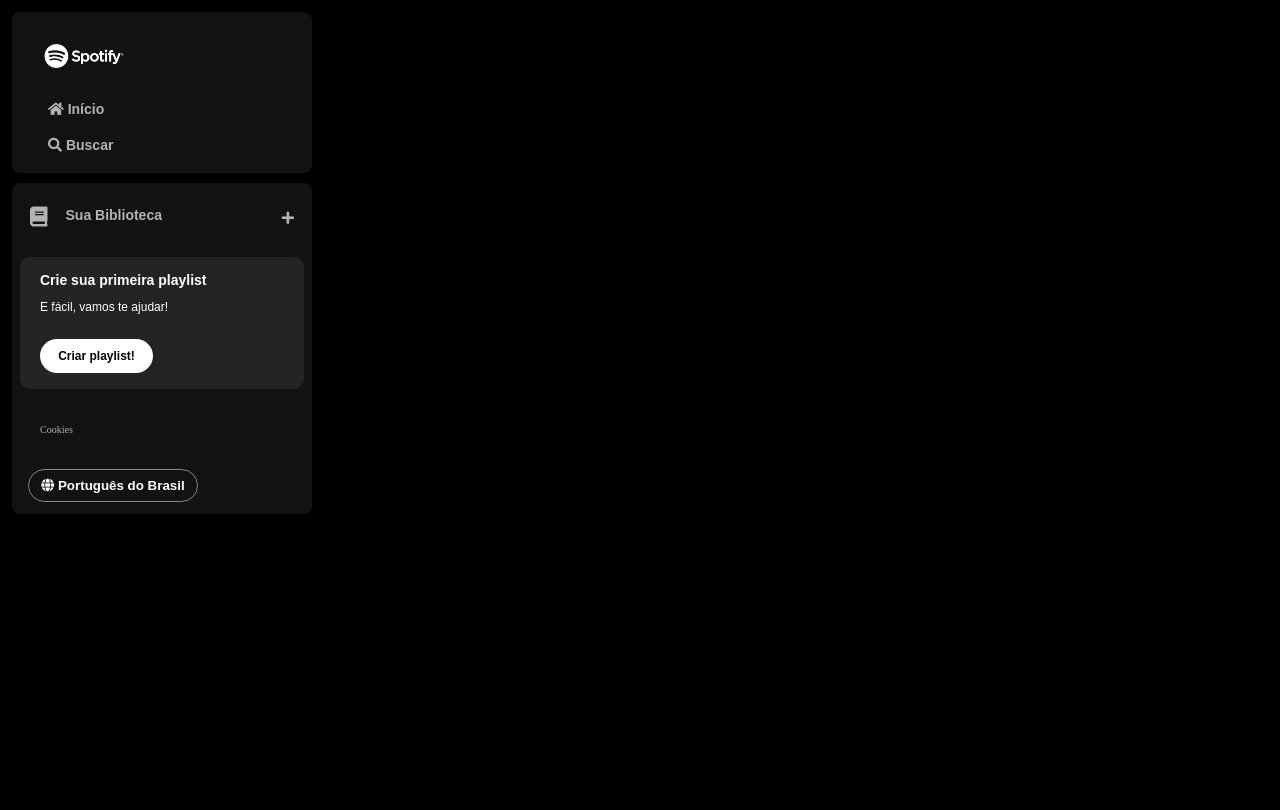
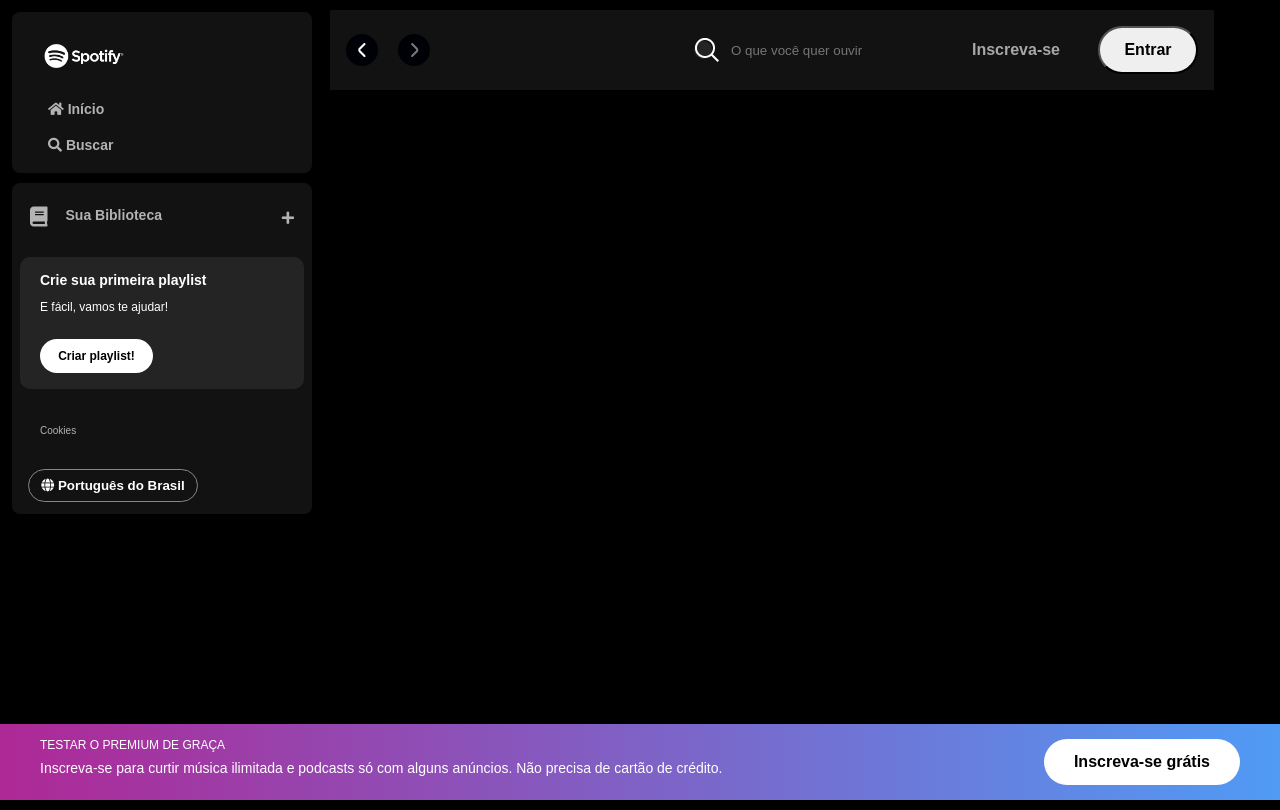
Before and after one commit to joaofilipepedatella/spotify-alura, a plain HTML site: page index.html in a window 1280 px wide. Drawn offline with Linux system fonts and the light colour scheme.

Commit message:
Separação do CSS em partes para facilitação de busca, criação do footer e do header

```diff
--- a/index.html
+++ b/index.html
@@ -11,10 +11,16 @@
       type="image/x-icon"
     />
     <!-- Reset CSS -->
-    <link rel="stylesheet" href="reset.css" />
+    <link rel="stylesheet" href="src/styles/reset.css" />
 
-    <!-- CSS -->
-    <link rel="stylesheet" href="styles.css" />
+    <!-- Vars CSS -->
+    <link rel="stylesheet" href="src/styles/vars.css" />
+
+    <!-- Sidebar e Footer CSS -->
+    <link rel="stylesheet" href="src/styles/sidemenu-footer.css" />
+
+    <!-- Main CSS -->
+    <link rel="stylesheet" href="src/styles/main-content.css" />
 
     <!-- Font Awesome -->
     <link
@@ -90,5 +96,46 @@
         </div>
       </div>
     </div>
+
+    <main>
+      <div class="main-container">
+        <nav class="header__navigation">
+          <div class="navigation">
+            <button class="arrow-left">
+              <img src="src/assets/icons/small-left.png" alt="Seta esquerda" />
+            </button>
+            <button class="arrow-right">
+              <img src="src/assets/icons/small-right.png" alt="Seta direita" />
+            </button>
+          </div>
+          <div class="header__search">
+            <img src="src/assets/icons/search.png" alt="" />
+            <input
+              id="search-input"
+              type="text"
+              maxlength="800"
+              placeholder="O que você quer ouvir"
+            />
+          </div>
+          <div class="header__login">
+            <button class="subscribe">Inscreva-se</button>
+            <button class="login">Entrar</button>
+          </div>
+        </nav>
+      </div>
+    </main>
+
+    <footer class="disclaimer-premium">
+      <div class="text">
+        <p class="disclaimer-premium__title">Testar o Premium de graça</p>
+        <p class="disclaimer-premium__subtitle">
+          Inscreva-se para curtir música ilimitada e podcasts só com alguns
+          anúncios. Não precisa de cartão de crédito.
+        </p>
+      </div>
+      <div class="button">
+        <button type="button">Inscreva-se grátis</button>
+      </div>
+    </footer>
   </body>
 </html>
--- /dev/null
+++ b/src/styles/main-content.css
@@ -0,0 +1,94 @@
+/* Header */
+
+.main-container {
+  max-width: 80vw;
+  height: 100vh;
+  margin-left: 320px;
+  margin-right: 56px;
+}
+
+.header__navigation {
+  display: flex;
+  justify-content: space-between;
+  align-items: center;
+  padding: 16px;
+  margin: 10px;
+  border: 8px;
+  background-color: #121212;
+}
+
+.header__navigation .navigation {
+  display: flex;
+  justify-content: space-around;
+  align-items: center;
+}
+
+.header__navigation .navigation .arrow-left {
+  margin-right: 1.25rem;
+}
+
+.arrow-left,
+.arrow-right {
+  display: flex;
+  align-items: center;
+  justify-content: center;
+  width: 32px;
+  height: 32px;
+  background: var(--bg-icon);
+  background-color: var(--bg-arrow-color);
+  border: none;
+  border-radius: 50%;
+  cursor: pointer;
+}
+
+.header__login {
+  display: flex;
+  align-items: center;
+}
+
+.header__search {
+  display: flex;
+  align-items: center;
+  width: 364px;
+  height: 48px;
+  margin-left: 8px;
+  background-color: #242424;
+  border: 1px solid transparent;
+  border-radius: 500px;
+}
+
+.header__search {
+  width: 16px;
+  height: 16px;
+  margin-left: 10px;
+}
+
+.header__search input {
+  background: transparent;
+  border: none;
+  padding: 0 100px 0 12px;
+  color: #fff;
+  text-overflow: ellipsis;
+  overflow: hidden;
+  white-space: nowrap;
+  outline: none;
+}
+
+.header__login .subscribe {
+  color: #A7A7A7;
+  font-size: 16px;
+  font-weight: 700;
+  background-color: transparent;
+  margin-right: 32px;
+  border: none;
+  cursor: pointer;
+}
+
+.header__login .login {
+  width: 100px;
+  height: 48px;
+  color: #000;
+  font-size: 16px;
+  font-weight: 700;
+  border-radius: 40px;
+}
--- a/styles.css
+++ b/src/styles/sidemenu-footer.css
@@ -1,5 +1,6 @@
 body {
   background-color: #000;
+  font-family: var(--font-dm-sans);
 }
 
 .sidebar {
@@ -42,7 +43,6 @@
   text-decoration: none;
   font-weight: 600;
   font-size: 14px;
-  font-family: "DM Sans", sans-serif;
 }
 
 .library {
@@ -70,7 +70,6 @@
   border: 0px;
   font-size: 14px;
   font-weight: 700;
-  font-family: "DM Sans", sans-serif;
   text-align: center;
   text-decoration: none;
   text-transform: none;
@@ -111,7 +110,6 @@
 .section-playlist__content .text {
   padding-bottom: 14px;
   color: #FFF;
-  font-family: "DM Sans", sans-serif;
 }
 
 .section-playlist__content .title {
@@ -132,7 +130,6 @@
   border-radius: 20px;
   font-size: 12px;
   font-weight: 700;
-  font-family: "DM Sans", sans-serif;
   text-decoration: none;
   text-transform: none;
   padding: 10px;
@@ -167,3 +164,42 @@
   margin: 8px;
   padding: 8px;
 }
+
+.disclaimer-premium {
+  display: flex;
+  position: fixed;
+  bottom: 0;
+  left: 0;
+  right: 0;
+  background: linear-gradient(to right, #ae2896, #509bf5);
+  padding: 15px 40px;
+  justify-content: space-between;
+}
+.disclaimer-premium .text {
+ flex-shrink: 0;
+}
+.disclaimer-premium .disclaimer-premium__title {
+  color: #ffffff;
+  text-transform: uppercase;
+  font-weight: 400;
+  font-size: 12px;
+  margin-bottom: 10px;
+}
+
+.disclaimer-premium .disclaimer-premium__subtitle {
+  color: #ffffff;
+  font-size: 14px;
+  font-weight: 500;
+}
+
+.disclaimer-premium button {
+  background-color: #ffffff;
+  color: #000000;
+  font-size: 16px;
+  font-weight: bold;
+  padding: 14px 30px;
+  border: 0px;
+  border-radius: 40px;
+  cursor: pointer;
+  flex-shrink: 0;
+}
--- /dev/null
+++ b/src/styles/vars.css
@@ -0,0 +1,8 @@
+:root {
+  /* Fonts */
+  --font-dm-sans: "DM Sans", sans-serif;
+
+  /* Colors */
+  --bg-icon: #131313;
+  --bg-arrow-color: rgba(0,0,07)
+}
```
Also changed, not shown: src/styles/reset.css (renamed from reset.css).
